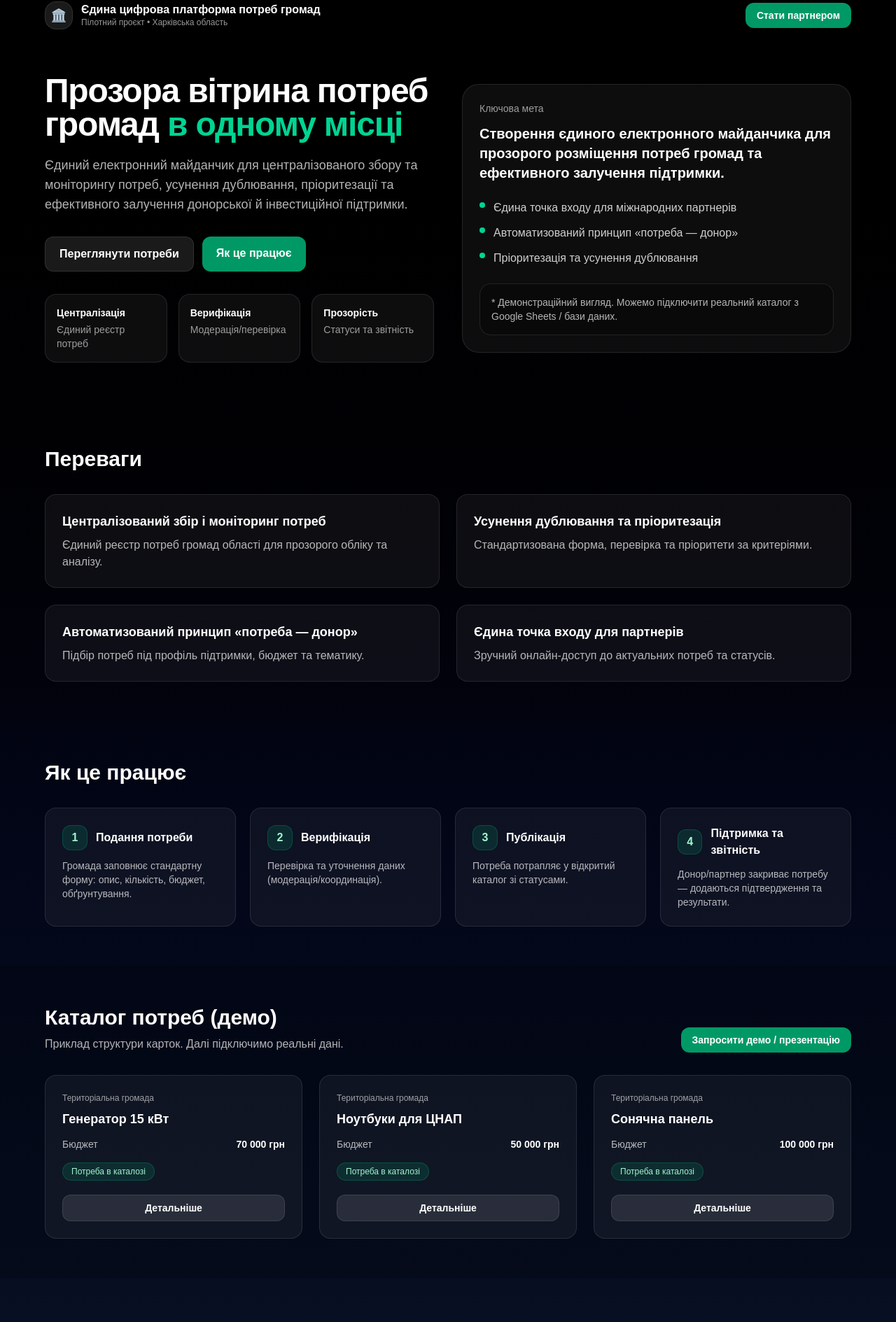
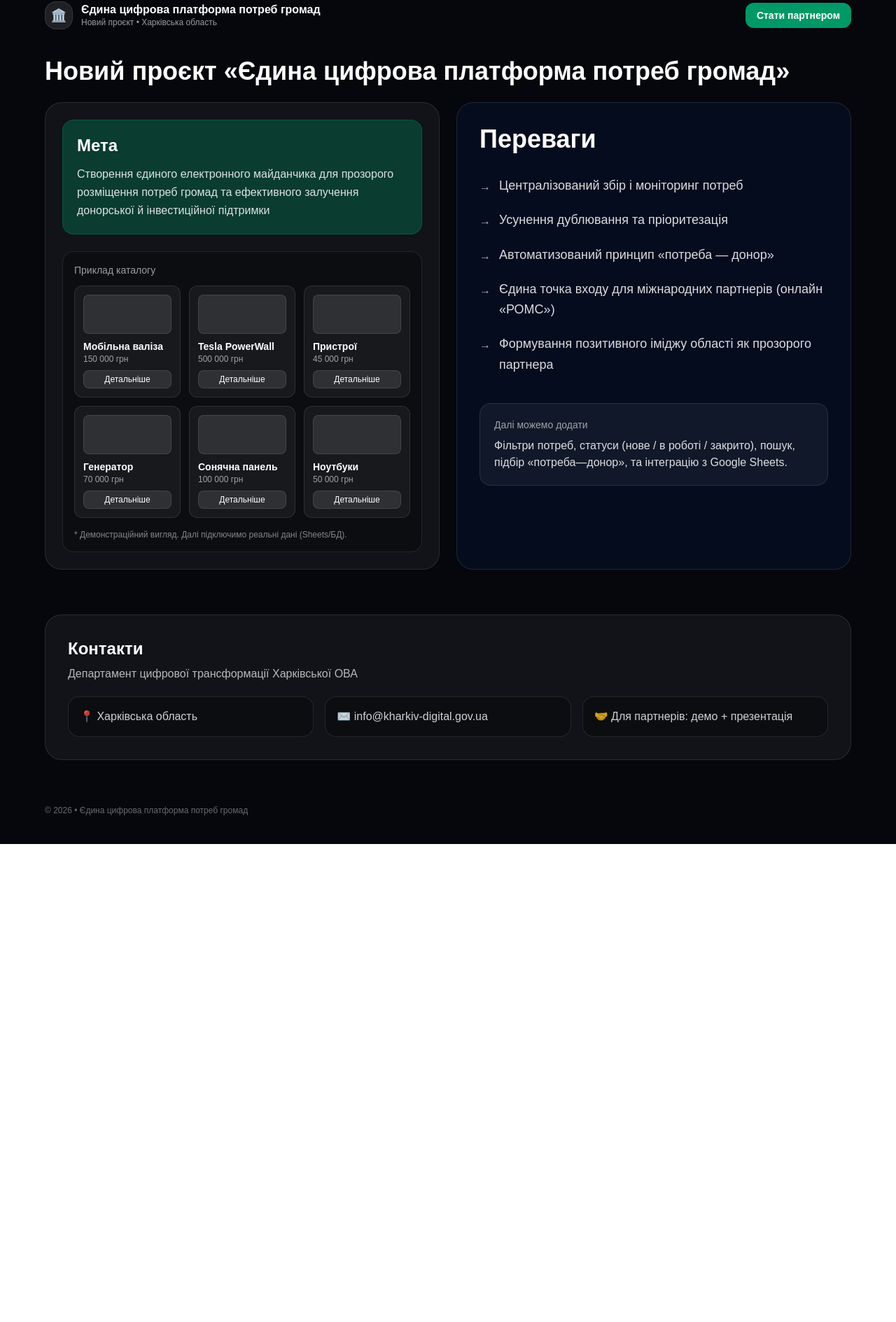
Before and after one commit to ostretiak-cloud/needs-platform, a Next.js app: page / in a window 1280 px wide. Shown: the part 38-1927 px from the top of the page at 70% size. After the commit the page ends 1244 px from the top, so only its background shows below. Built offline with nearby package versions, Linux system fonts and the light colour scheme.

Commit message:
Make landing like slide

```diff
--- a/app/page.js
+++ b/app/page.js
@@ -1,13 +1,15 @@
-const needsDemo = [
-  { title: "Генератор 15 кВт", community: "Територіальна громада", budget: "70 000 грн", status: "Потреба в каталозі" },
-  { title: "Ноутбуки для ЦНАП", community: "Територіальна громада", budget: "50 000 грн", status: "Потреба в каталозі" },
-  { title: "Сонячна панель", community: "Територіальна громада", budget: "100 000 грн", status: "Потреба в каталозі" },
-];
+export default function Home() {
+  const advantages = [
+    "Централізований збір і моніторинг потреб",
+    "Усунення дублювання та пріоритезація",
+    "Автоматизований принцип «потреба — донор»",
+    "Єдина точка входу для міжнародних партнерів (онлайн «РОМС»)",
+    "Формування позитивного іміджу області як прозорого партнера",
+  ];
 
-export default function Home() {
   return (
-    <main className="min-h-screen bg-gradient-to-b from-black via-slate-950 to-slate-900 text-white">
-      {/* Top */}
+    <main className="min-h-screen bg-[#05070C] text-white">
+      {/* Top bar */}
       <header className="px-6 pt-10">
         <div className="mx-auto max-w-6xl flex items-center justify-between">
           <div className="flex items-center gap-3">
@@ -15,8 +17,12 @@ export default function Home() {
               <span className="text-lg">🏛️</span>
             </div>
             <div className="leading-tight">
-              <div className="font-semibold">Єдина цифрова платформа потреб громад</div>
-              <div className="text-xs text-white/60">Пілотний проєкт • Харківська область</div>
+              <div className="font-semibold">
+                Єдина цифрова платформа потреб громад
+              </div>
+              <div className="text-xs text-white/60">
+                Новий проєкт • Харківська область
+              </div>
             </div>
           </div>
 
@@ -29,219 +35,113 @@ export default function Home() {
         </div>
       </header>
 
-      {/* Hero */}
-      <section className="px-6 py-16">
-        <div className="mx-auto max-w-6xl grid lg:grid-cols-2 gap-10 items-center">
-          <div>
-            <h1 className="text-4xl sm:text-5xl font-bold tracking-tight">
-              Прозора вітрина потреб громад <span className="text-emerald-400">в одному місці</span>
-            </h1>
-            <p className="mt-5 text-lg text-white/70">
-              Єдиний електронний майданчик для централізованого збору та моніторингу потреб,
-              усунення дублювання, пріоритезації та ефективного залучення донорської й інвестиційної підтримки.
-            </p>
+      {/* Title */}
+      <section className="px-6 pt-10 pb-6">
+        <div className="mx-auto max-w-6xl">
+          <h1 className="text-3xl sm:text-4xl font-bold">
+            Новий проєкт «Єдина цифрова платформа потреб громад»
+          </h1>
+        </div>
+      </section>
 
-            <div className="mt-8 flex flex-wrap gap-3">
-              <a
-                href="#catalog"
-                className="rounded-xl bg-white/10 border border-white/10 px-5 py-3 font-semibold hover:bg-white/15 transition"
-              >
-                Переглянути потреби
-              </a>
-              <a
-                href="#how"
-                className="rounded-xl bg-emerald-600 px-5 py-3 font-semibold hover:bg-emerald-500 transition"
-              >
-                Як це працює
-              </a>
+      {/* Main block (as on slide) */}
+      <section className="px-6 pb-16">
+        <div className="mx-auto max-w-6xl grid lg:grid-cols-2 gap-6">
+          {/* Left column: Goal + preview */}
+          <div className="rounded-3xl border border-white/10 bg-white/5 p-6">
+            <div className="rounded-2xl bg-emerald-700/40 border border-emerald-500/20 p-5">
+              <div className="text-2xl font-bold mb-3">Мета</div>
+              <p className="text-white/85 leading-relaxed">
+                Створення єдиного електронного майданчика для прозорого
+                розміщення потреб громад та ефективного залучення донорської й
+                інвестиційної підтримки
+              </p>
             </div>
 
-            <div className="mt-8 grid sm:grid-cols-3 gap-4">
-              <Stat title="Централізація" text="Єдиний реєстр потреб" />
-              <Stat title="Верифікація" text="Модерація/перевірка" />
-              <Stat title="Прозорість" text="Статуси та звітність" />
+            <div className="mt-6 rounded-2xl bg-black/30 border border-white/10 p-4">
+              <div className="text-sm text-white/60 mb-3">Приклад каталогу</div>
+
+              {/* Fake “catalog” preview block to mimic the slide */}
+              <div className="grid grid-cols-3 gap-3">
+                <Card title="Мобільна валіза" price="150 000 грн" />
+                <Card title="Tesla PowerWall" price="500 000 грн" />
+                <Card title="Пристрої" price="45 000 грн" />
+                <Card title="Генератор" price="70 000 грн" />
+                <Card title="Сонячна панель" price="100 000 грн" />
+                <Card title="Ноутбуки" price="50 000 грн" />
+              </div>
+
+              <div className="mt-4 text-xs text-white/50">
+                * Демонстраційний вигляд. Далі підключимо реальні дані (Sheets/БД).
+              </div>
             </div>
           </div>
 
-          <div className="rounded-3xl border border-white/10 bg-white/5 p-6">
-            <div className="text-sm text-white/60 mb-3">Ключова мета</div>
-            <div className="text-xl font-semibold">
-              Створення єдиного електронного майданчика для прозорого розміщення потреб громад та ефективного залучення підтримки.
-            </div>
+          {/* Right column: Advantages */}
+          <div className="rounded-3xl border border-white/10 bg-[#06122C]/60 p-8">
+            <div className="text-4xl font-extrabold mb-8">Переваги</div>
 
-            <div className="mt-6 grid gap-3">
-              <MiniPoint>Єдина точка входу для міжнародних партнерів</MiniPoint>
-              <MiniPoint>Автоматизований принцип «потреба — донор»</MiniPoint>
-              <MiniPoint>Пріоритезація та усунення дублювання</MiniPoint>
-            </div>
+            <ul className="space-y-5">
+              {advantages.map((a) => (
+                <li key={a} className="flex gap-3 items-start">
+                  <span className="mt-1 text-white/70">→</span>
+                  <span className="text-lg text-white/85 leading-relaxed">
+                    {a}
+                  </span>
+                </li>
+              ))}
+            </ul>
 
-            <div className="mt-6 rounded-2xl bg-black/30 border border-white/10 p-4 text-sm text-white/70">
-              * Демонстраційний вигляд. Можемо підключити реальний каталог з Google Sheets / бази даних.
+            <div className="mt-10 rounded-2xl bg-white/5 border border-white/10 p-5">
+              <div className="text-sm text-white/60">Далі можемо додати</div>
+              <div className="mt-2 text-white/85">
+                Фільтри потреб, статуси (нове / в роботі / закрито), пошук, підбір
+                «потреба—донор», та інтеграцію з Google Sheets.
+              </div>
             </div>
           </div>
         </div>
       </section>
 
-      {/* Advantages */}
-      <section className="px-6 py-14 bg-black/20">
-        <div className="mx-auto max-w-6xl">
-          <h2 className="text-3xl font-bold">Переваги</h2>
-          <div className="mt-8 grid md:grid-cols-2 gap-6">
-            <Card title="Централізований збір і моніторинг потреб">
-              Єдиний реєстр потреб громад області для прозорого обліку та аналізу.
-            </Card>
-            <Card title="Усунення дублювання та пріоритезація">
-              Стандартизована форма, перевірка та пріоритети за критеріями.
-            </Card>
-            <Card title="Автоматизований принцип «потреба — донор»">
-              Підбір потреб під профіль підтримки, бюджет та тематику.
-            </Card>
-            <Card title="Єдина точка входу для партнерів">
-              Зручний онлайн-доступ до актуальних потреб та статусів.
-            </Card>
+      {/* Contacts */}
+      <section id="contacts" className="px-6 pb-16">
+        <div className="mx-auto max-w-6xl rounded-3xl border border-white/10 bg-white/5 p-8">
+          <h2 className="text-2xl font-bold">Контакти</h2>
+          <p className="mt-2 text-white/70">
+            Департамент цифрової трансформації Харківської ОВА
+          </p>
+          <div className="mt-5 grid md:grid-cols-3 gap-4 text-white/80">
+            <div className="rounded-2xl bg-black/30 border border-white/10 p-4">
+              📍 Харківська область
+            </div>
+            <div className="rounded-2xl bg-black/30 border border-white/10 p-4">
+              ✉️ info@kharkiv-digital.gov.ua
+            </div>
+            <div className="rounded-2xl bg-black/30 border border-white/10 p-4">
+              🤝 Для партнерів: демо + презентація
+            </div>
           </div>
         </div>
       </section>
 
-      {/* How it works */}
-      <section id="how" className="px-6 py-14">
-        <div className="mx-auto max-w-6xl">
-          <h2 className="text-3xl font-bold">Як це працює</h2>
-          <div className="mt-8 grid md:grid-cols-4 gap-5">
-            <Step n="1" title="Подання потреби">
-              Громада заповнює стандартну форму: опис, кількість, бюджет, обґрунтування.
-            </Step>
-            <Step n="2" title="Верифікація">
-              Перевірка та уточнення даних (модерація/координація).
-            </Step>
-            <Step n="3" title="Публікація">
-              Потреба потрапляє у відкритий каталог зі статусами.
-            </Step>
-            <Step n="4" title="Підтримка та звітність">
-              Донор/партнер закриває потребу — додаються підтвердження та результати.
-            </Step>
-          </div>
+      <footer className="px-6 pb-10">
+        <div className="mx-auto max-w-6xl text-xs text-white/40">
+          © {new Date().getFullYear()} • Єдина цифрова платформа потреб громад
         </div>
-      </section>
-
-      {/* Catalog */}
-      <section id="catalog" className="px-6 py-14 bg-black/20">
-        <div className="mx-auto max-w-6xl">
-          <div className="flex items-end justify-between gap-4 flex-wrap">
-            <div>
-              <h2 className="text-3xl font-bold">Каталог потреб (демо)</h2>
-              <p className="mt-2 text-white/70">
-                Приклад структури карток. Далі підключимо реальні дані.
-              </p>
-            </div>
-            <a
-              href="#contacts"
-              className="rounded-xl bg-emerald-600 px-4 py-2 text-sm font-semibold hover:bg-emerald-500 transition"
-            >
-              Запросити демо / презентацію
-            </a>
-          </div>
-
-          <div className="mt-8 grid md:grid-cols-3 gap-6">
-            {needsDemo.map((n) => (
-              <div key={n.title} className="rounded-2xl border border-white/10 bg-white/5 p-6">
-                <div className="text-xs text-white/60">{n.community}</div>
-                <div className="mt-2 text-lg font-semibold">{n.title}</div>
-                <div className="mt-3 flex items-center justify-between text-sm">
-                  <span className="text-white/70">Бюджет</span>
-                  <span className="font-semibold">{n.budget}</span>
-                </div>
-                <div className="mt-4 inline-flex items-center rounded-full bg-emerald-500/15 border border-emerald-400/20 px-3 py-1 text-xs text-emerald-200">
-                  {n.status}
-                </div>
-                <button className="mt-5 w-full rounded-xl bg-white/10 border border-white/10 py-2 text-sm font-semibold hover:bg-white/15 transition">
-                  Детальніше
-                </button>
-              </div>
-            ))}
-          </div>
-        </div>
-      </section>
-
-      {/* Contacts */}
-      <section id="contacts" className="px-6 py-16">
-        <div className="mx-auto max-w-6xl grid lg:grid-cols-2 gap-8">
-          <div>
-            <h2 className="text-3xl font-bold">Контакти</h2>
-            <p className="mt-3 text-white/70">
-              Департамент цифрової трансформації Харківської ОВА.
-              Для партнерів можемо надати презентацію, доступ до демо-каталогу та правила верифікації.
-            </p>
-
-            <div className="mt-6 space-y-2 text-white/80">
-              <div>📍 Харківська область</div>
-              <div>✉️ <span className="text-white/60">Email:</span> info@kharkiv-digital.gov.ua</div>
-            </div>
-          </div>
-
-          <div className="rounded-3xl border border-white/10 bg-white/5 p-6">
-            <div className="text-lg font-semibold">Заявка партнера</div>
-            <p className="mt-2 text-sm text-white/70">
-              (Поки що форма-демо. Далі можемо підключити Google Form або внутрішню форму з надсиланням на пошту.)
-            </p>
-
-            <div className="mt-5 grid gap-3">
-              <input className="w-full rounded-xl bg-black/30 border border-white/10 px-4 py-3 outline-none" placeholder="Ім'я / організація" />
-              <input className="w-full rounded-xl bg-black/30 border border-white/10 px-4 py-3 outline-none" placeholder="Email" />
-              <textarea className="w-full rounded-xl bg-black/30 border border-white/10 px-4 py-3 outline-none" rows="4" placeholder="Коротко: якого типу підтримка / інтерес"></textarea>
-
-              <button className="rounded-xl bg-emerald-600 px-5 py-3 font-semibold hover:bg-emerald-500 transition">
-                Надіслати
-              </button>
-            </div>
-          </div>
-        </div>
-
-        <footer className="mx-auto max-w-6xl pt-10 text-xs text-white/50">
-          © {new Date().getFullYear()} • Єдина цифрова платформа потреб громад • Харківська область
-        </footer>
-      </section>
+      </footer>
     </main>
   );
 }
 
-function Stat({ title, text }) {
+function Card({ title, price }) {
   return (
-    <div className="rounded-2xl border border-white/10 bg-white/5 p-4">
-      <div className="text-sm font-semibold">{title}</div>
-      <div className="mt-1 text-sm text-white/60">{text}</div>
+    <div className="rounded-xl border border-white/10 bg-white/5 p-3">
+      <div className="h-14 rounded-lg bg-white/10 border border-white/10" />
+      <div className="mt-2 text-sm font-semibold">{title}</div>
+      <div className="text-xs text-white/60">{price}</div>
+      <button className="mt-2 w-full rounded-lg bg-white/10 border border-white/10 py-1 text-xs hover:bg-white/15 transition">
+        Детальніше
+      </button>
     </div>
   );
 }
-
-function MiniPoint({ children }) {
-  return (
-    <div className="flex gap-3 items-start">
-      <span className="mt-1 h-2 w-2 rounded-full bg-emerald-400" />
-      <div className="text-white/80">{children}</div>
-    </div>
-  );
-}
-
-function Card({ title, children }) {
-  return (
-    <div className="rounded-2xl border border-white/10 bg-white/5 p-6">
-      <div className="text-lg font-semibold">{title}</div>
-      <div className="mt-2 text-white/70">{children}</div>
-    </div>
-  );
-}
-
-function Step({ n, title, children }) {
-  return (
-    <div className="rounded-2xl border border-white/10 bg-white/5 p-6">
-      <div className="flex items-center gap-3">
-        <div className="h-9 w-9 rounded-xl bg-emerald-500/15 border border-emerald-400/20 flex items-center justify-center font-bold text-emerald-200">
-          {n}
-        </div>
-        <div className="font-semibold">{title}</div>
-      </div>
-      <div className="mt-3 text-sm text-white/70">{children}</div>
-    </div>
-  );
-}
```
